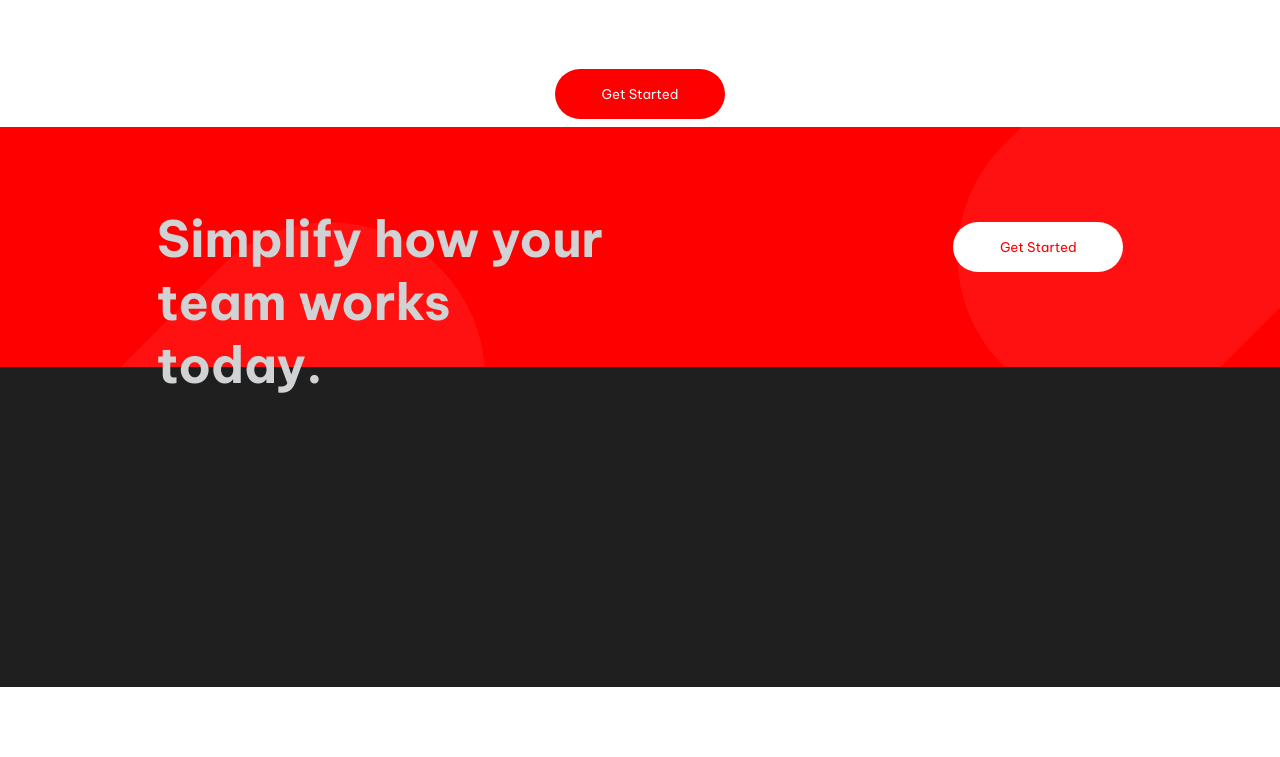
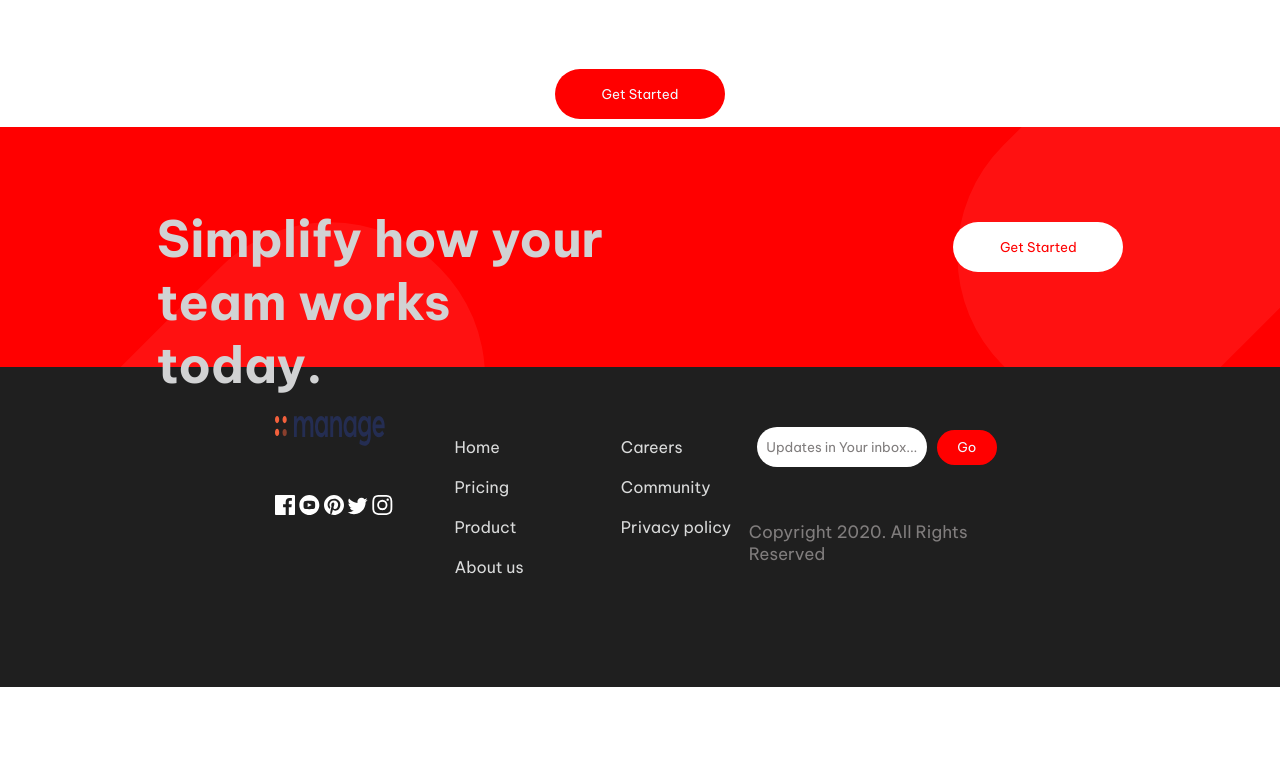
Before and after one commit to pavanraj8943/works, a plain HTML site: page index.html in a window 1280 px wide. Shown: the part 1777-2534 px from the top of the page. Before the commit the page ends 2464 px from the top, so only its background shows below. Drawn offline with Linux system fonts and the light colour scheme; a web font is replaced by a local one.

Commit message:
98% completed

```diff
--- a/index.html
+++ b/index.html
@@ -137,9 +137,40 @@
         </div>
         <button class="btnon">Get Started</button>
     </div>
-<div class="footer">
-
+    <div class="footer">
+        <div class="foot1">
+            <div class="new">
+                <img src="./images/logo.svg" alt="">
+            </div>
+<div class="new1">
+    <img src="./images/icon-facebook.svg" alt="">
+    <img src="./images/icon-youtube.svg" alt="">
+    <img src="./images/icon-pinterest.svg" alt="">
+    <img src="./images/icon-twitter.svg" alt="">
+    <img src="./images/icon-instagram.svg" alt="">
 </div>
+        </div>
+        <div class="foot2">
+            <a href="">Home</a><br> <br>
+            <a href="">Pricing</a> <br> <br>
+            <a href="">Product</a><br> <br>
+            <a href="">About us</a>
+        </div>
+        <div class="foot3">
+<a href="">Careers</a><br> <br>
+<a href="">Community</a><br> <br>
+<a href="">Privacy policy</a>
+        </div>
+        <div class="foot4">
+<div class="one1">
+<button class="nonbt">Updates in Your inbox...</button>
+<button class="nobt">Go</button>
+</div>
+<div class="two2">
+<p>Copyright 2020. All Rights Reserved</p>
+</div>
+        </div>
+    </div>
 </body>
 
 </html>
--- a/style.css
+++ b/style.css
@@ -342,8 +342,108 @@
     color: red;
     background-color: white;
 }
-.footer{
+
+.footer {
     width: 100%;
     height: 40vh;
+    display: flex;
+    justify-content: center;
     background-color: rgba(0, 0, 0, 0.877);
 }
+
+.foot1 {
+    height: 100%;
+    width: 14%;
+    /* background-color: blueviolet; */
+}
+
+.new {
+    height: 40%;
+    width: 100%;
+    display: flex;
+    align-items: center;
+}
+
+.new img {
+    width: 110px;
+    height: 30px;
+}
+
+.new1 {
+    width: 100%;
+    height: 60%;
+    gap: 20px;
+
+}
+
+.foot2 {
+    height: 100%;
+    width: 13%;
+    display: block;
+    align-items: center;
+    padding-top: 70px;
+    /* background-color: blueviolet; */
+}
+
+.foot2 a {
+
+    text-decoration: none;
+    color: rgb(218, 219, 219);
+}
+
+.foot3 {
+    height: 100%;
+    width: 10%;
+    display: block;
+    align-items: center;
+    padding-top: 70px;
+    /* background-color: blueviolet; */
+}
+
+.foot3 a {
+
+    text-decoration: none;
+    color: rgb(218, 219, 219);
+}
+
+.foot4 {
+    height: 100%;
+    width: 20%;
+    /* background-color: blueviolet; */
+}
+.one1{
+    height: 50%;
+    width: 100%;
+    display: flex;
+    justify-content: center;
+    align-items: center;
+}
+.one1 .nonbt{
+    width: 170px;
+    height: 40px;
+    border-radius: 20px;
+    border: none;
+    color: rgb(128, 125, 125);
+    background-color: white;
+}
+.one1 .nobt{
+    width: 60px;
+    height: 35px;
+    background-color: red;
+    border: none;
+    border-radius: 30px;
+    color: aliceblue;
+    margin-left: 10px;
+}
+.two2{
+    height: 10%;
+    width: 100%;
+    display: flex;
+    justify-content: center;
+    align-items: center;
+    padding-bottom: 40px;
+}
+.two2 p{
+color:rgb(128, 125, 125);
+font-size: 17px;
+}
```
